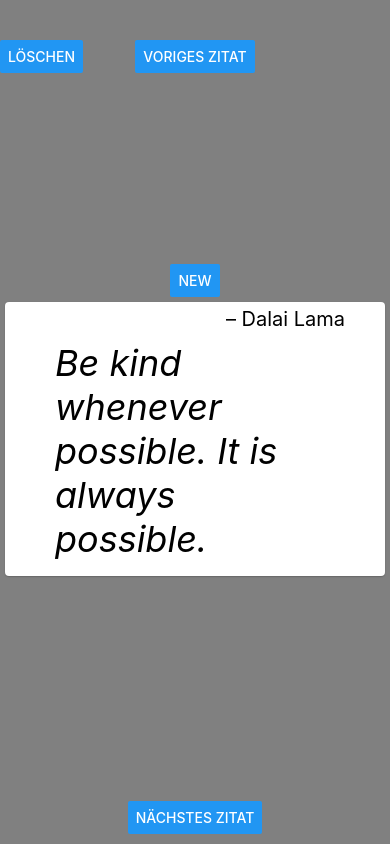
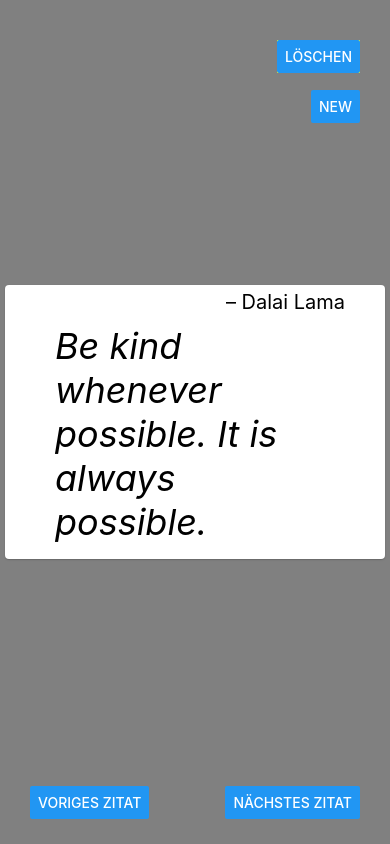
Before and after one commit to Jaazmeyn/NiceQuotes, a React Native app: screen / in a window 390 px wide. Built offline with nearby package versions, Linux system fonts and the light colour scheme.

Commit message:
wenn noch kein zitat

```diff
--- a/App.js
+++ b/App.js
@@ -1,5 +1,5 @@
 import React, { Component } from 'react'; //react native(mobile)basiert auf react(libary)
-import { Button, Platform, SaveAreaView, StyleSheet, View } from 'react-native'; //API & Componenten
+import { Text, Button, Platform, SaveAreaView, StyleSheet, View } from 'react-native'; //API & Componenten
 import AsyncStorage from '@react-native-async-storage/async-storage'
 import Quote from './js/components/Quote';
 import NewQuote from './js/components/NewQuote';
@@ -87,33 +87,42 @@ export default class App extends Component { //statt React.Component oben auch i
   render() {
     let {index, quotes} = this.state;
     const quote = quotes[index]; //data[0] = Dalai Lama
+    //keine zitate vorhanden
+    let content = <Text style={{fontSize:36}}>Keine Zitate</Text>;
+
+    if (quote) {
+      content = <Quote text ={quote.text} author={quote.author}/>;
+    }
 
     return (
       <View style = {styles.container}>
          <StyledButton
           style = { styles.deleteButton }
+          visible={false}
           title = "Löschen"
           onPress = {() => this._deleteButton()}
         />
         <StyledButton
-          style={styles.new}
+          style={styles.newButton}
           title = "New"
+          visible={true}
           onPress = {() => this.setState({showNewQuoteScreen:true})}
           />
         <NewQuote
           visible={this.state.showNewQuoteScreen}
-          onSave={this._addQuote}/>
-
-        <Quote text ={quote.text} author={quote.author}/>
-
+          onSave={this._addQuote}
+        />
+        {content}
         <StyledButton
           style={styles.nextButton}
           title = "Nächstes Zitat"
+          visible={false}
           onPress = {() => this._displayNextQuote()}
         />
         <StyledButton
           style = { styles.lastButton }
           title = "Voriges Zitat"
+          visible={false}
           onPress = {() => this._displayLastQuote()}
         />
       </View>
@@ -140,20 +149,22 @@ const styles = StyleSheet.create({
   },
   nextButton: {
     position:'absolute',
-    bottom: Platform.OS === 'ios' ? 20 : 10,
+    bottom: Platform.OS === 'ios' ? 20 : 25,
+    right:30
   },
   lastButton: {
     position:'absolute',
-    top: 40
+    bottom: Platform.OS === 'ios' ? 20 : 25,
+    left: 30
   },
   newButton: {
     position: 'absolute',
-    top:30,
-    right:0
+    top:90,
+    right:30
   },
   deleteButton: {
     position:'absolute',
-    left: 0,
-    top: 40
-  }
+    right: 30,
+    top: 40,
+    backgroundColor: 'yellow'  }
 });
```
